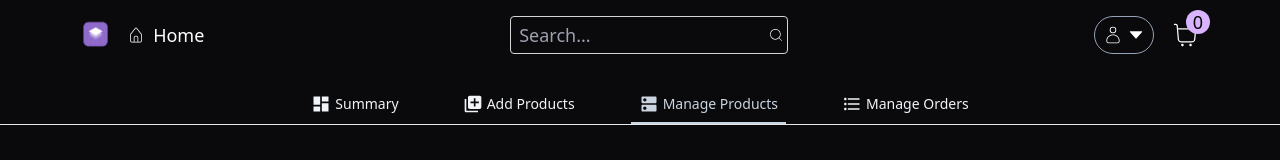
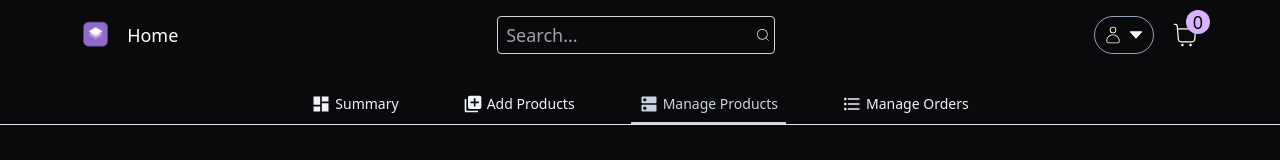
Before and after one commit to noakrispin/A13, a Next.js app: page /admin/manage-products in a window 1280 px wide. Shown: the top 160 px of the page. Built offline with nearby package versions, Linux system fonts and the light colour scheme; no server answers; the database is empty.

Commit message:
fix the home logo

```diff
--- a/app/components/nav/CategoryNav.tsx
+++ b/app/components/nav/CategoryNav.tsx
@@ -3,8 +3,7 @@
 import Link from "next/link"; // Importing Link component from Next.js
 import Container from "../Container";
 import CategoryNavItem from "./CategoryNavItem";
-import { usePathname, useRouter } from "next/navigation"; // Importing usePathname and useRouter hooks from Next.js
-import Button from "../Button";
+import { usePathname } from "next/navigation"; // Importing usePathname and useRouter hooks from Next.js
 import { MdStorefront } from "react-icons/md";
 import { HiPaintBrush } from "react-icons/hi2";
 import { TbPhoto } from "react-icons/tb";
--- a/app/components/nav/Navbar.tsx
+++ b/app/components/nav/Navbar.tsx
@@ -16,14 +16,20 @@ const Navbar = async () => {
       <Container>
         <div className="text-lg text-white flex flex-col sm:flex-row justify-between items-center py-4 relative">
           {/* Left side: Logo and Navigation Links */}
+
           <div className="flex items-center gap-4">
-            <Link href="/">
-              <img src={logo.src} alt="" className="h-8" />
+
+
+            {/* Navigation Links */}
+            <Link href="/" className="flex items-center gap-2">
+              {/* Logo */}
+              <img src={logo.src} alt="Home" className="h-8" />
+              {/* Home text */}
+              <span className="ml-2">Home</span>
             </Link>
-            {/* Navigation Links */}
-            <Link href="/" className="flex items-center gap-2"><CiHome />Home</Link>
-            {/*<Link href="/admin" className="flex items-center gap-2"><RiAdminLine />Admin</Link>*/}
+
           </div>
+
           {/* Middle: Search Box */}
           <div className="flex flex-grow justify-center items-center mt-4 sm:mt-0">
             <div className="relative">
```
